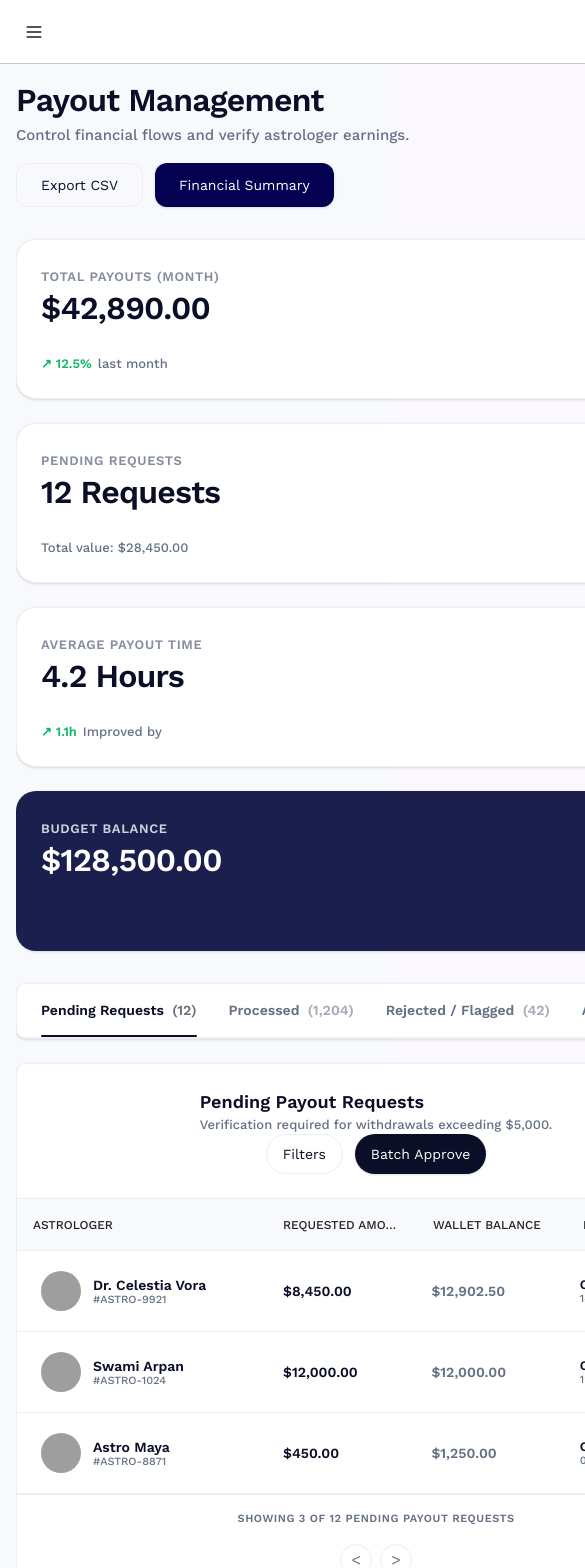
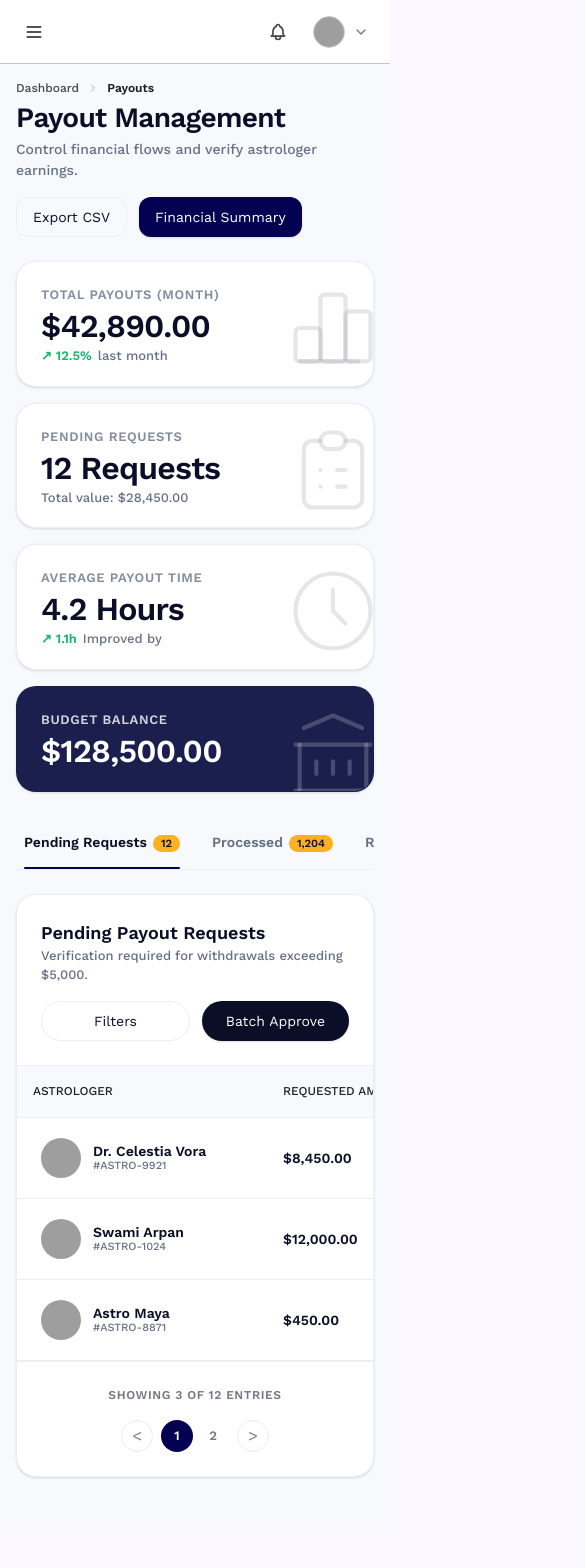
Before and after one commit to atulDev26/Edwid-astroapp-admin, a React (Vite) app: page /payouts in a window 390 px wide. Shown: the top 1568 px of the page, 585 px wide, since content can reach past the window. After the commit the page ends 1533 px from the top, so only its background shows below. Built offline with nearby package versions, Linux system fonts and the light colour scheme; grey boxes are pictures that could not be loaded.

Commit message:
feat: implement Payouts and Reports dashboard views with stats and management tables

```diff
--- a/src/View/Payouts/Components/PayoutStats.tsx
+++ b/src/View/Payouts/Components/PayoutStats.tsx
@@ -9,19 +9,21 @@ import StatCard from '../../../Components/Common/StatCard';
 
 const PayoutStats = () => {
     return (
-        <div className="grid grid-cols-1 sm:grid-cols-2 lg:grid-cols-4 gap-6">
+        <div className="grid grid-cols-1 sm:grid-cols-2 lg:grid-cols-4 gap-4 md:gap-6">
             <StatCard
                 label="Total Payouts (Month)"
                 value="$42,890.00"
                 trend={{ value: "12.5%", isPositive: true }}
                 subValue="last month"
                 icon={<IconChartBar size={20} />}
+                className="min-h-0 py-5"
             />
             <StatCard
                 label="Pending Requests"
                 value="12 Requests"
                 subValue="Total value: $28,450.00"
                 icon={<IconClipboardList size={20} />}
+                className="min-h-0 py-5"
             />
             <StatCard
                 label="Average Payout Time"
@@ -29,12 +31,14 @@ const PayoutStats = () => {
                 trend={{ value: "1.1h", isPositive: true }}
                 subValue="Improved by"
                 icon={<IconClock size={20} />}
+                className="min-h-0 py-5"
             />
             <StatCard
                 label="Budget Balance"
                 value="$128,500.00"
                 variant="dark"
                 icon={<IconBuildingBank size={20} />}
+                className="min-h-0 py-5"
             />
         </div>
     );
--- a/src/View/Payouts/Components/PayoutTable.tsx
+++ b/src/View/Payouts/Components/PayoutTable.tsx
@@ -165,6 +165,7 @@ const PayoutTable = ({ activeTab }: PayoutTableProps) => {
             cell: (row: PayoutRequest) => (
                 <span className="text-[14px] font-bold text-[#0A0E27]">{row.requestedAmount}</span>
             ),
+            minWidth: '150px'
         },
         {
             name: 'WALLET BALANCE',
@@ -172,6 +173,7 @@ const PayoutTable = ({ activeTab }: PayoutTableProps) => {
             cell: (row: PayoutRequest) => (
                 <span className="text-[14px] font-bold text-[#667085]">{row.walletBalance}</span>
             ),
+            minWidth: '150px'
         },
         {
             name: 'REQUESTED DATE',
@@ -182,6 +184,7 @@ const PayoutTable = ({ activeTab }: PayoutTableProps) => {
                     <span className="text-[11px] font-medium text-[#667085]">{row.requestedTime}</span>
                 </div>
             ),
+            minWidth: '150px'
         },
         {
             name: 'COMPLIANCE',
@@ -194,6 +197,7 @@ const PayoutTable = ({ activeTab }: PayoutTableProps) => {
                     {row.compliance}
                 </Badge>
             ),
+            minWidth: '120px'
         },
         {
             name: 'ACTIONS',
@@ -226,6 +230,7 @@ const PayoutTable = ({ activeTab }: PayoutTableProps) => {
                     />
                 </div>
             ),
+            minWidth: '120px'
         }
     ];
 
@@ -249,8 +254,8 @@ const PayoutTable = ({ activeTab }: PayoutTableProps) => {
     };
 
     return (
-        <div className="bg-white rounded-[10px] border border-[#EDEDF2] shadow-sm overflow-hidden">
-            <div className="p-6 border-b border-[#EDEDF2] flex flex-col sm:flex-col md:flex-row items-center justify-between">
+        <div className="bg-white rounded-[20px] border border-[#EDEDF2] shadow-sm overflow-hidden">
+            <div className="p-6 border-b border-[#EDEDF2] flex flex-col sm:flex-row items-start sm:items-center justify-between gap-4">
                 <div className="flex flex-col">
                     <h2 className="text-[18px] font-black text-[#0A0E27]">{getTableTitle()}</h2>
                     <p className="text-[13px] font-medium text-[#667085]">
@@ -259,11 +264,11 @@ const PayoutTable = ({ activeTab }: PayoutTableProps) => {
                             : `Viewing ${getTableTitle().toLowerCase()} records.`}
                     </p>
                 </div>
-                <div className="flex sm:flex-col md:flex-row items-center gap-3">
-                    <Button variant="outlined" className="h-10 px-4 text-[13px] font-bold rounded-xl border-[#EDEDF2] text-[#0A0E27]">
+                <div className="flex items-center gap-3 w-full sm:w-auto">
+                    <Button variant="outlined" className="h-10 px-4 text-[13px] font-bold rounded-xl border-[#EDEDF2] text-[#0A0E27] flex-1 sm:flex-none">
                         Filters
                     </Button>
-                    <Button variant="primary" className="h-10 px-4 text-[13px] font-bold rounded-xl bg-[#0A0E27] text-white">
+                    <Button variant="primary" className="h-10 px-4 text-[13px] font-bold rounded-xl bg-[#0A0E27] text-white flex-1 sm:flex-none">
                         Batch Approve
                     </Button>
                 </div>
@@ -275,15 +280,19 @@ const PayoutTable = ({ activeTab }: PayoutTableProps) => {
                 selectableRows={false}
             />
 
-            <div className="p-4 sm:p-6 border-t border-[#EDEDF2] flex flex-col sm:flex-row items-center justify-between gap-4">
-                <span className="text-[11px] sm:text-[12px] font-bold text-[#667085] uppercase tracking-wider text-center sm:text-left">
-                    SHOWING {getTableData().length} OF {activeTab === 0 ? '12' : getTableData().length} {getTableTitle().toUpperCase()}
+            <div className="p-6 border-t border-[#EDEDF2] flex flex-col sm:flex-row items-center justify-between gap-4">
+                <span className="text-[12px] font-bold text-outline uppercase tracking-wider text-center sm:text-left">
+                    Showing {getTableData().length} of {activeTab === 0 ? '12' : getTableData().length} entries
                 </span>
                 <div className="flex items-center gap-2">
-                    <button className="w-8 h-8 flex items-center justify-center rounded-lg border border-[#EDEDF2] text-[#667085] hover:bg-gray-50">
+                    <button className="w-8 h-8 flex items-center justify-center rounded-lg border border-[#EDEDF2] text-outline hover:bg-gray-50">
                         {'<'}
                     </button>
-                    <button className="w-8 h-8 flex items-center justify-center rounded-lg border border-[#EDEDF2] text-[#667085] hover:bg-gray-50">
+                    <div className="flex items-center gap-1">
+                        <button className="w-8 h-8 flex items-center justify-center rounded-lg bg-primary text-white text-[13px] font-bold">1</button>
+                        <button className="w-8 h-8 flex items-center justify-center rounded-lg hover:bg-gray-50 text-outline text-[13px] font-bold">2</button>
+                    </div>
+                    <button className="w-8 h-8 flex items-center justify-center rounded-lg border border-[#EDEDF2] text-outline hover:bg-gray-50">
                         {'>'}
                     </button>
                 </div>
--- a/src/View/Payouts/Payouts.tsx
+++ b/src/View/Payouts/Payouts.tsx
@@ -1,5 +1,6 @@
 import React, { useState } from 'react';
 import Button from '../../Components/Common/Button';
+import Breadcrumb from '../../Components/Common/Breadcrumb';
 import PayoutStats from './Components/PayoutStats';
 import PayoutTable from './Components/PayoutTable';
 import { cn } from '../../Utils/cn';
@@ -14,28 +15,34 @@ const TABS = [
 const Payouts = () => {
     const [activeTab, setActiveTab] = useState(0);
 
+    const breadcrumbItems = [
+        { label: 'Dashboard', href: '/dashboard' },
+        { label: 'Payouts' }
+    ];
+
     return (
-        <div className="space-y-8 w-full max-w-full overflow-x-hidden pb-10">
+        <div className="space-y-6 md:space-y-8 max-w-[1600px] mx-auto pb-10">
             {/* Header Section */}
             <div className="flex flex-col md:flex-row md:items-center justify-between gap-4">
-                <div className="flex flex-col gap-1">
-                    <h1 className="text-[32px] font-black text-[#0A0E27] tracking-tight leading-tight">
+                <div className="space-y-1">
+                    <Breadcrumb items={breadcrumbItems} />
+                    <h1 className="text-[28px] md:text-[32px] font-black text-[#0A0E27] tracking-tight leading-tight">
                         Payout Management
                     </h1>
-                    <p className="text-[15px] font-medium text-[#667085]">
+                    <p className="text-[14px] md:text-[15px] font-medium text-[#667085]">
                         Control financial flows and verify astrologer earnings.
                     </p>
                 </div>
-                <div className="flex items-center gap-3">
+                <div className="flex flex-wrap items-center gap-3">
                     <Button
                         variant="outlined"
-                        className="h-11 px-6 rounded-md border-[#EDEDF2] text-[#0A0E27] font-bold text-[14px]"
+                        className="h-10 px-4 md:px-6 rounded-md border-[#EDEDF2] text-[#0A0E27] font-bold text-[13px] md:text-[14px]"
                     >
                         Export CSV
                     </Button>
                     <Button
                         variant="primary"
-                        className="h-11 px-6 rounded-md bg-primary text-white font-bold text-[14px] shadow-sm"
+                        className="h-10 px-4 md:px-6 rounded-md bg-primary text-white font-bold text-[13px] md:text-[14px] shadow-sm"
                     >
                         Financial Summary
                     </Button>
@@ -47,10 +54,8 @@ const Payouts = () => {
 
             {/* Main Content Section */}
             <div className="space-y-6">
-                {/* Tabs Navigation */}
-                <div className="bg-white rounded-[10px] border border-[#EDEDF2] shadow-sm overflow-hidden">
-                    <div className="border-b border-[#EDEDF2] overflow-x-auto no-scrollbar">
-                        <div className="flex items-center gap-8 px-6">
+                <div className="w-full overflow-x-auto no-scrollbar border-b border-[#EDEDF2]">
+                    <div className="flex items-center gap-8 px-2 w-[200px]">
                         {TABS.map((tab, i) => (
                             <button
                                 key={i}
@@ -62,17 +67,19 @@ const Payouts = () => {
                                         : "text-[#667085] hover:text-[#0A0E27]"
                                 )}
                             >
-                                    {tab.label} {tab.count !== undefined && <span className="opacity-60 ml-1">({tab.count.toLocaleString()})</span>}
+                                {tab.label}{tab.count !== undefined && (
+                                    <span className="ml-1.5 px-2 py-0.5 rounded-full bg-[#FFB020] text-[#0A0E27] text-[11px] font-black">
+                                        {tab.count.toLocaleString()}
+                                    </span>
+                                )}
                                 {activeTab === i && (
-                                        <div className="absolute bottom-0 left-0 right-0 h-[2px] bg-[#0A0E27] rounded-full" />
+                                    <div className="absolute bottom-0 left-0 right-0 h-[2px] bg-primary rounded-full" />
                                 )}
                             </button>
                         ))}
                     </div>
                 </div>
-                </div>
 
-                {/* Table Section - Reactive to activeTab */}
                 <PayoutTable activeTab={activeTab} />
             </div>
         </div>
```
Also changed, not shown: src/Components/Common/StatCard.tsx (line endings or trailing spaces), src/View/Reports/Reports.tsx (line endings or trailing spaces). Lines whose indentation alone changed are shown as unchanged.
